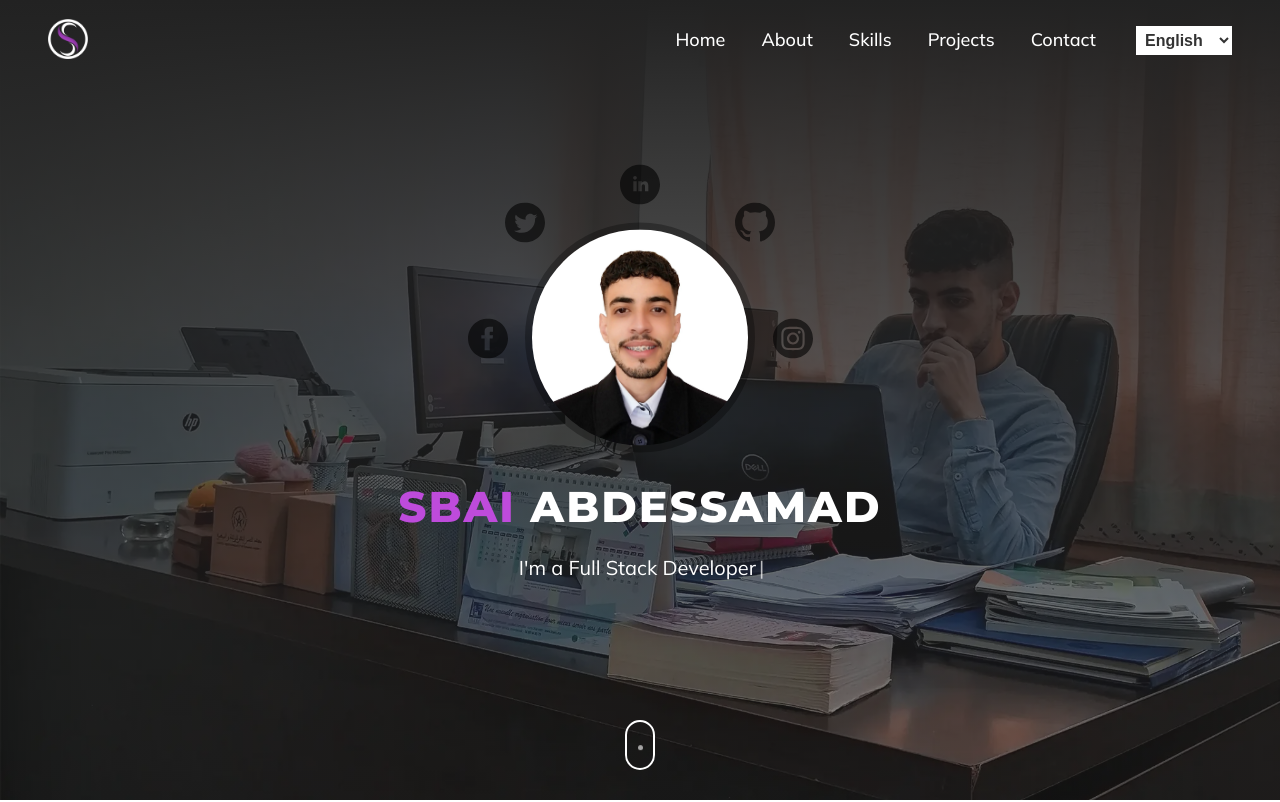
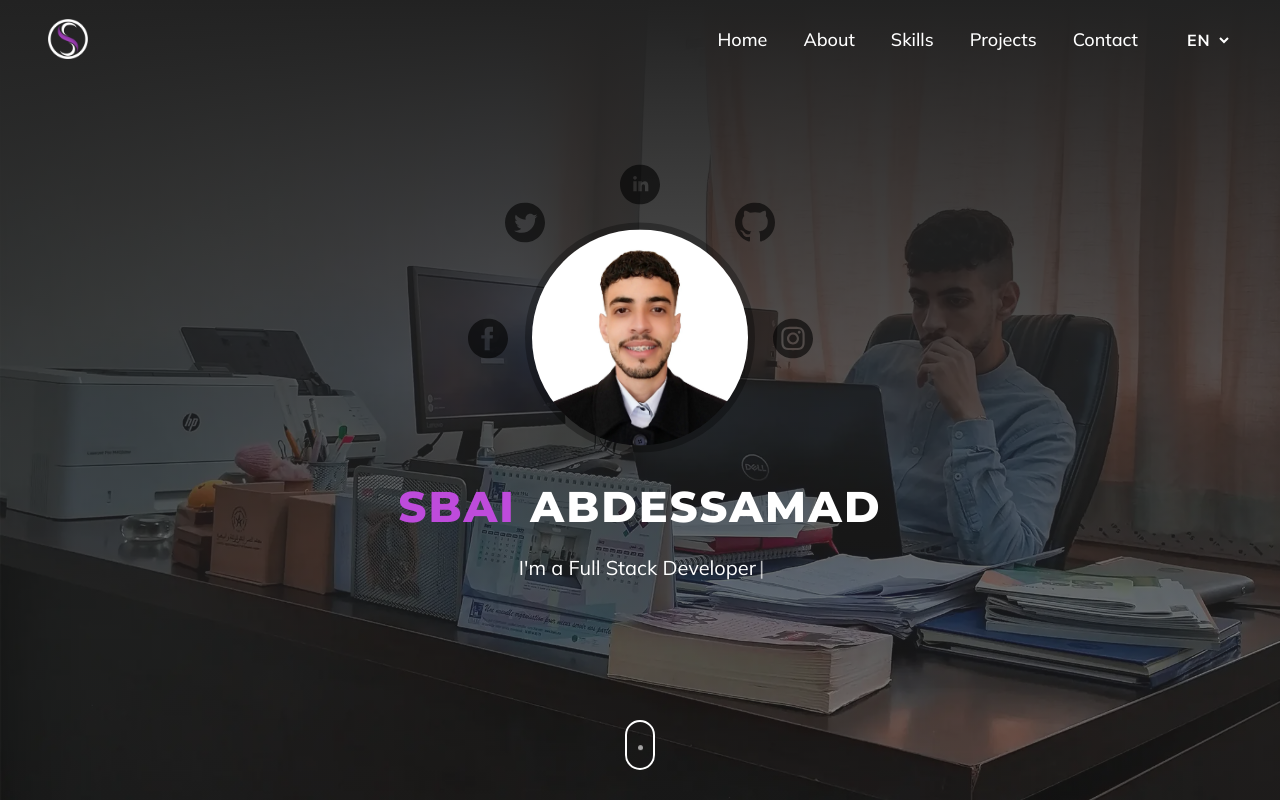
Before and after one commit to Abdusbai/portfolio-v2, a React (Create React App) app: page / in a window 1280 px wide. Shown: the top 802 px of the page. Built offline with nearby package versions, Linux system fonts and the light colour scheme.

Commit message:
Modify language switcher

```diff
--- a/src/LanguageSwitcher.js
+++ b/src/LanguageSwitcher.js
@@ -16,8 +16,8 @@ function LanguageSwitcher() {
         value={i18n.language}
         onChange={handleChangeLanguage}
       >
-        <option value="en">English</option>
-        <option value="fr">Français</option>
+        <option value="en">EN</option>
+        <option value="fr">FR</option>
       </select>
       {/* <span className="btn-lang">
         <button onClick={toggleLanguage} className="lang-btn">
--- a/src/index.css
+++ b/src/index.css
@@ -56,7 +56,7 @@ body.hide-scroll {
 }
 
 .icon-mobile {
-  height: 5.8rem;
+  height: 5rem;
 }
 
 .icon-mobile[name="menu-outline"] {
@@ -78,7 +78,7 @@ body.hide-scroll {
   flex-direction: column;
   justify-content: space-between;
   min-height: 100svh;
-  height: -webkit-fill-available;
+  /* height: -webkit-fill-available; */
   background-image: linear-gradient(rgba(34, 34, 34, 1), rgba(34, 34, 34, 0.5)),
     url(../public/img/ME04.webp);
 }
@@ -108,16 +108,22 @@ body.hide-scroll {
 }
 
 .lang-btn {
-  color: inherit;
   text-decoration: none;
-  background-color: #fff;
+  background-color: transparent;
+  color: #fff;
   font-size: 1.6rem;
   text-transform: capitalize;
   padding: 0.5rem;
-  font-weight: 600;
+  font-weight: 700;
   transition: all 0.3s;
+  letter-spacing: 1px;
   border: none;
   cursor: pointer;
+  font-family: inherit;
+}
+
+.lang-btn option {
+  color: #333;
 }
 
 .header nav .main-nav ul {
@@ -879,7 +885,7 @@ body > section.bg-color > div > div > div:nth-child(3) > h2 {
 }
 
 .sticky .lang-btn {
-  border: 1px solid #333;
+  color: #333;
 }
 
 /*loader*/
```
